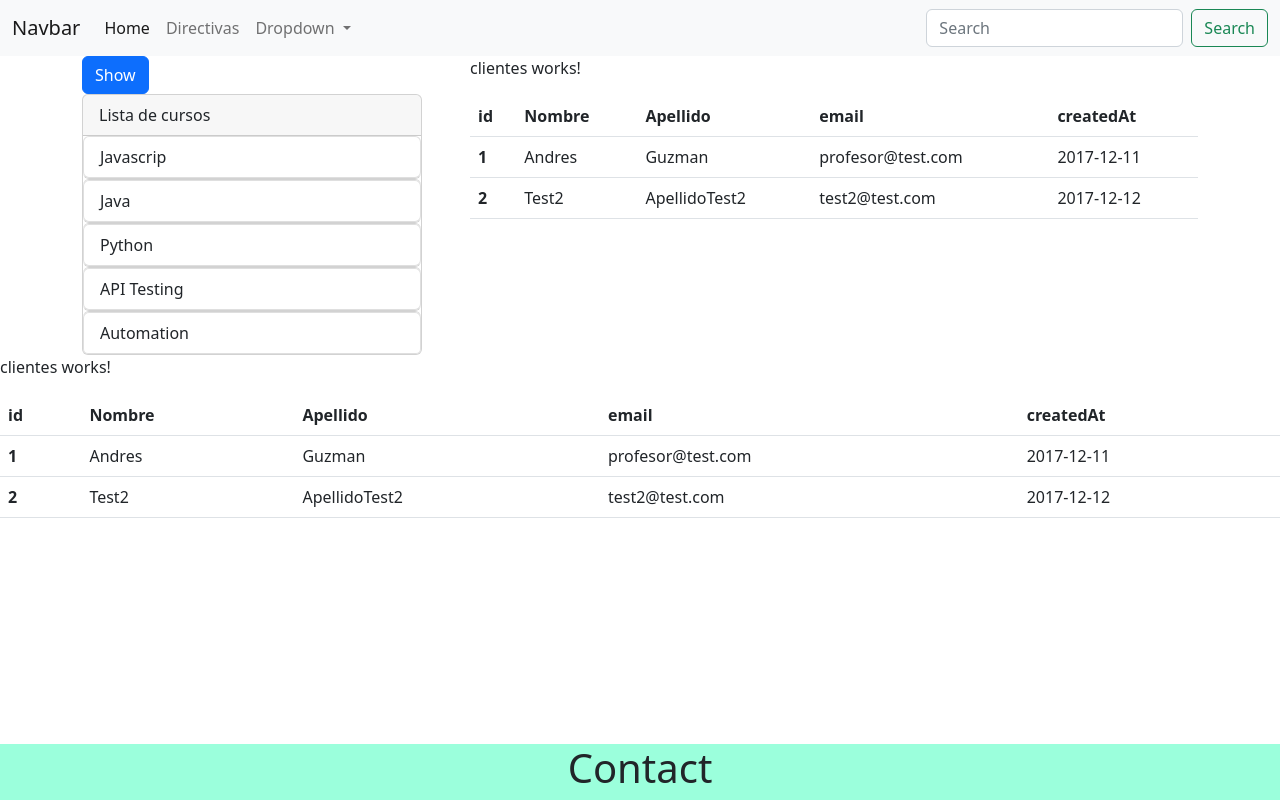
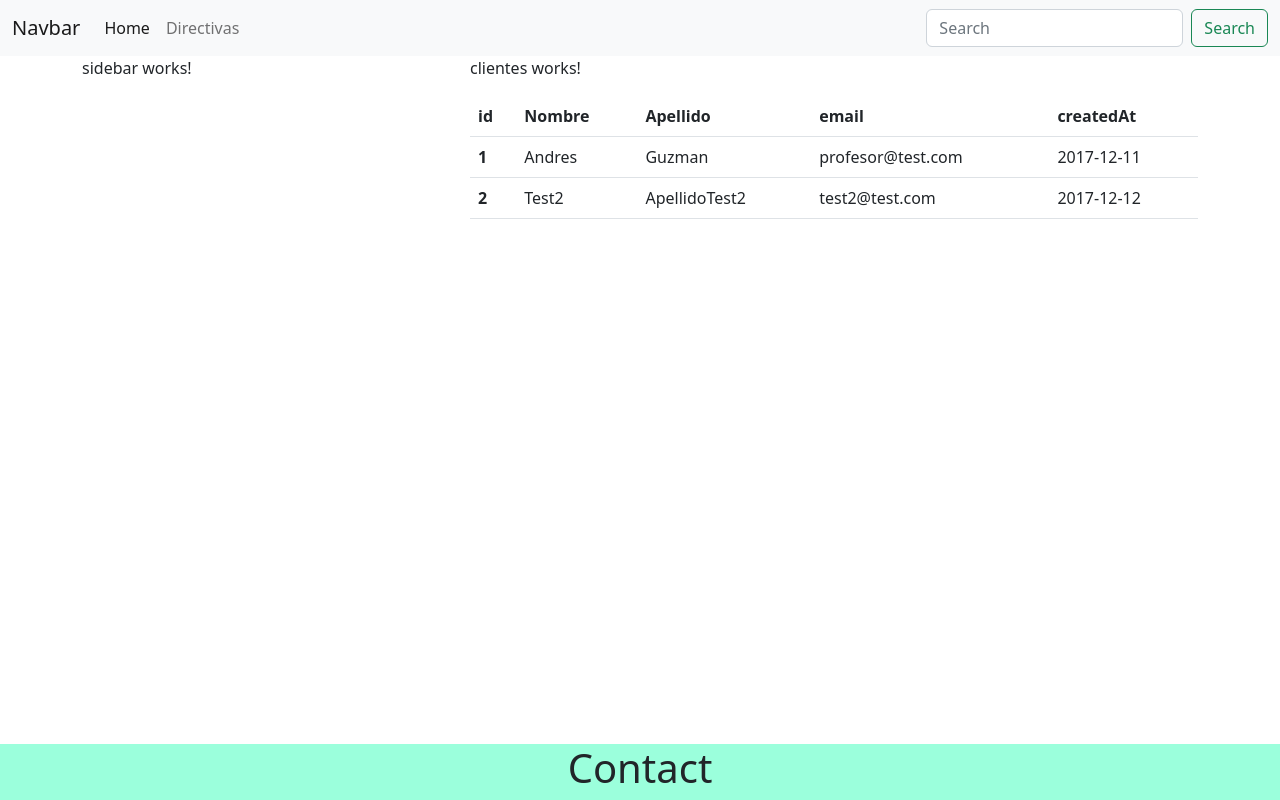
Before and after one commit to josh-hrr/full-stack1, an Angular app: page /clientes in a window 1280 px wide. Built offline with nearby package versions, Linux system fonts and the light colour scheme.

Commit message:
update UI

```diff
--- a/src/app/app.component.html
+++ b/src/app/app.component.html
@@ -1,4 +1,5 @@
 <app-header></app-header>
+<!--
 <div class="container">
     <div class="row g-0 g-xl-5 g-xxl-8">
         <div class="col-xl-4">
@@ -22,6 +23,7 @@
         </div>
     </div>
 </div>
+-->
 
 <app-footer></app-footer>
 <router-outlet></router-outlet>
--- a/src/app/app.module.ts
+++ b/src/app/app.module.ts
@@ -7,6 +7,7 @@ import { HeaderComponent } from './header/header.component';
 import { FooterComponent } from './footer/footer.component';
 import { ClientesComponent } from './clientes/clientes.component';
 import { DirectivasComponent } from './directivas/directivas.component';
+import { SidebarComponent } from './sidebar/sidebar.component';
 
 @NgModule({
   declarations: [
@@ -14,7 +15,8 @@ import { DirectivasComponent } from './directivas/directivas.component';
     HeaderComponent,
     FooterComponent,
     ClientesComponent,
-    DirectivasComponent
+    DirectivasComponent,
+    SidebarComponent
   ],
   imports: [
     BrowserModule,
--- a/src/app/clientes/clientes.component.html
+++ b/src/app/clientes/clientes.component.html
@@ -1,5 +1,10 @@
+<div class="container">
+  <div class="row g-0 g-xl-5 g-xxl-8">
+      <div class="col-xl-4">
+        <app-sidebar></app-sidebar>
+      </div>
+        <div class="col-xl-8">
           <p>clientes works!</p>
-
           <div>
             <table class="table">
                 <thead>
@@ -22,3 +27,6 @@
                 </tbody>
               </table>
         </div>
+      </div>
+  </div>
+</div>
--- a/src/app/header/header.component.html
+++ b/src/app/header/header.component.html
@@ -7,21 +7,10 @@
       <div class="collapse navbar-collapse" id="navbarSupportedContent">
         <ul class="navbar-nav me-auto mb-2 mb-lg-0">
           <li class="nav-item" routerLinkActive="active">
-            <a class="nav-link active" aria-current="page" routerLink="/">Home</a>
+            <a class="nav-link active" aria-current="page" routerLink="/clientes">Home</a>
           </li>
           <li class="nav-item">
             <a class="nav-link" routerLink="/directivas">Directivas</a>
-          </li>
-          <li class="nav-item dropdown">
-            <a class="nav-link dropdown-toggle" href="#" role="button" data-bs-toggle="dropdown" aria-expanded="false">
-              Dropdown
-            </a>
-            <ul class="dropdown-menu">
-              <li><a class="dropdown-item" href="#">Action</a></li>
-              <li><a class="dropdown-item" href="#">Another action</a></li>
-              <li><hr class="dropdown-divider"></li>
-              <li><a class="dropdown-item" href="#">Something else here</a></li>
-            </ul>
           </li>
         </ul>
         <form class="d-flex" role="search">
--- /dev/null
+++ b/src/app/sidebar/sidebar.component.html
@@ -0,0 +1 @@
+<p>sidebar works!</p>
--- /dev/null
+++ b/src/app/sidebar/sidebar.component.ts
@@ -0,0 +1,15 @@
+import { Component, OnInit } from '@angular/core';
+
+@Component({
+  selector: 'app-sidebar',
+  templateUrl: './sidebar.component.html',
+  styleUrls: ['./sidebar.component.css']
+})
+export class SidebarComponent implements OnInit {
+
+  constructor() { }
+
+  ngOnInit(): void {
+  }
+
+}
```
Also changed, not shown: src/app/sidebar/sidebar.component.css (added), 1 other file (tests, documents, lock files or other folders). Lines whose indentation alone changed are shown as unchanged.
